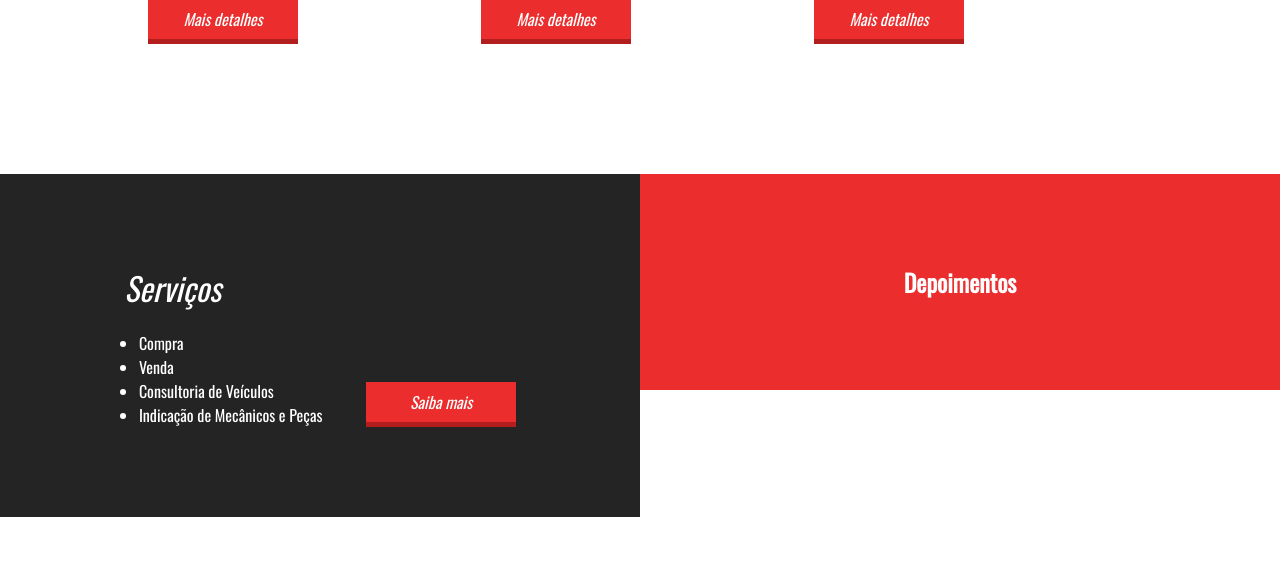
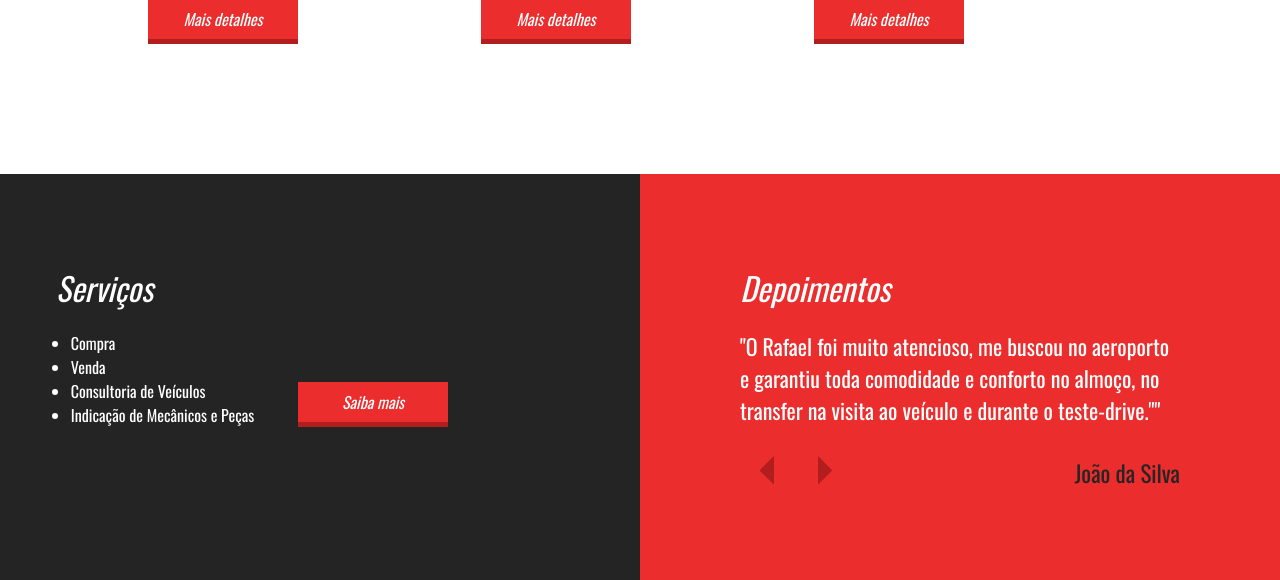
Before and after one commit to david-augusto/Curso-WebMaster-Projetos, a PHP site: page / in a window 1280 px wide. Shown: the part 1370-1950 px from the top of the page. Before the commit the page ends 1887 px from the top, so only its background shows below. Run offline with PHP 8.4, Linux system fonts and the light colour scheme.

Commit message:
Sessão depoimentos e serviços
Sessão depoimentos e serviços

```diff
--- a/Projeto_05_Landing_Page/css/style.css
+++ b/Projeto_05_Landing_Page/css/style.css
@@ -212,6 +212,10 @@ section.veiculos-destaque .line-titulo h2{
     width: 150px;
 }
 
+.servicos-descricao{
+    display: flex;
+}
+
 .vitrine-destaque a{
     margin-left: 8px;
     margin-top: 10px;
@@ -219,15 +223,15 @@ section.veiculos-destaque .line-titulo h2{
 }
 
 .half1{
-    float: left;
     width: 50%;
-    text-align: center;
+    text-align: right;
     padding: 90px 0;
     background-color: #242424;
     color: white;
 }
 
 .half1-wraper{
+    padding-right: 30%;
     text-align: left;
     display: inline-block;
 }
@@ -254,13 +258,48 @@ section.veiculos-destaque .line-titulo h2{
 }
 
 .half2{
-    float: left;
     width: 50%;
-    text-align: center;
-    padding: 90px 0;
+    padding: 90px 100px;
     background-color: #EB2D2D;
     color: white;
 }
+
+.half2 h2{
+    font-weight: normal;
+    font-style: italic;
+    font-size: 32px;
+}
+
+.half2 .depoimento-single{
+    margin-top: 19px;
+}
+
+.depoimento-single p{
+    font-size: 22px;
+}
+
+.arrows{
+    float: left;
+}
+
+.navigation{
+    float: left;
+    margin-top: 30px;
+    width: 100%;
+    max-width: 700px;
+}
+
+.navigation img{
+    cursor: pointer;
+    margin: 0 20px;
+}
+
+.nome-depoimento{
+    float: right;
+    color: #252525;
+    font-size: 23px;
+}
+
 
 @media screen and (max-width: 1400px){
     section.banner{
@@ -278,7 +317,16 @@ section.veiculos-destaque .line-titulo h2{
     }
 }
 
-@media screen and (max-width: 850px){
+@media screen and (max-width: 1000px){
+
+    .half1{
+        text-align: center;
+    }
+
+    .half1-wraper{
+        padding-right: 0;
+        text-align:left;
+    }
     .half1-wraper a{
         display: block;
         margin-left: 0;=
@@ -286,6 +334,17 @@ section.veiculos-destaque .line-titulo h2{
 }
 
 @media screen and (max-width: 768px){
+    section.servicos-descricao{
+        flex-direction: column;
+    }
+
+
+
+    .half1, .half2{
+        padding: 80px 4%;
+        width: 100%;
+    }
+
     nav.desktop{
         display: none;
     }
--- a/Projeto_05_Landing_Page/index.html
+++ b/Projeto_05_Landing_Page/index.html
@@ -111,9 +111,21 @@
 
         <div class="half2">
             <h2>Depoimentos</h2>
-        </div>
+            <div class="depoimento-single">
+                <p>"O Rafael foi muito atencioso, me buscou no aeroporto
+                    e garantiu toda comodidade e conforto no almoço, no
+                    transfer na visita ao veículo e durante o teste-drive.""
+                </p>
+                <div class="navigation">
+                    <div class="arrows">
+                        <img src="imagens/arrow-left.png" alt="" />
+                        <img src="imagens/arrow-right.png" alt="" />
+                    </div><!--arrows-->
+                    <div class="nome-depoimento">João da Silva</div><!--nome-depoimento-->
+                </div><!--navigation-->
+            </div><!--depoimento-single-->
+        </div><!-- half2 -->
 
-        <div class="clear"></div>
     </section><!-- servicos-descrição -->
 </body>
 </html>
```
